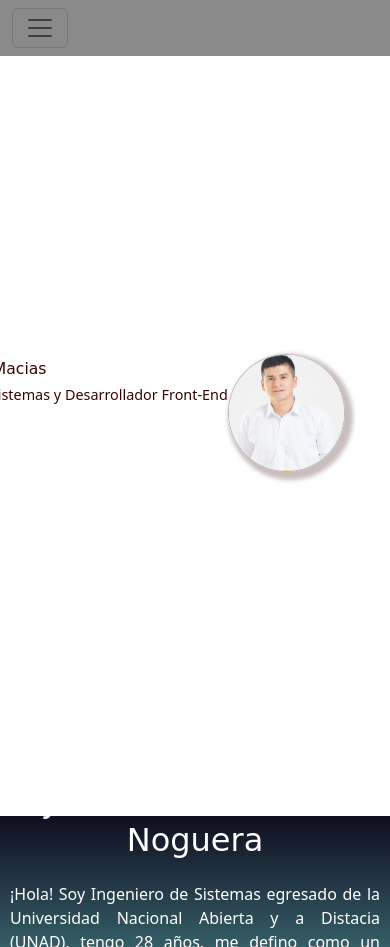
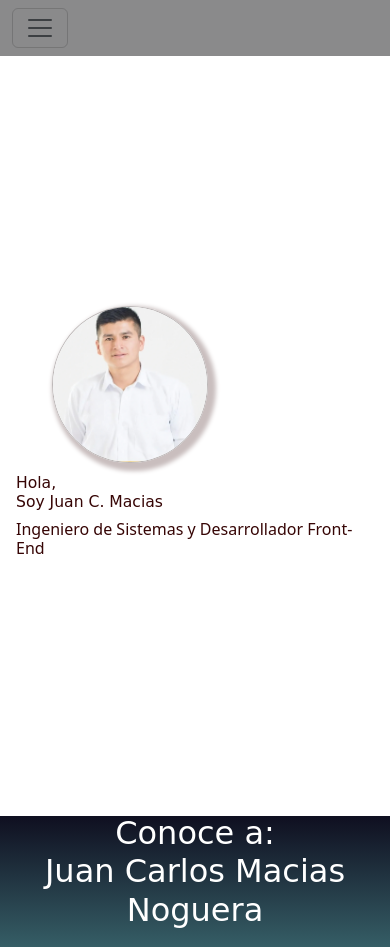
Before and after one commit to Juan17Macias/mi_portafolio, a plain HTML site: page index.html in a window 390 px wide. Shown: the top 947 px of the page. Drawn offline with nearby package versions, Linux system fonts and the light colour scheme; a web font is replaced by a local one.

Commit message:
responsive

```diff
--- a/responsive.css
+++ b/responsive.css
@@ -3,16 +3,23 @@
     .navbar-brand{
         display: none;
         }
-
+        .img-perfil {
+            width: 40vw;
+            margin-top: 0%;
+            margin-left: 10%;
+        }
         .soyj {
-            margin-top: -40%;
-            margin-left: -40%;
+            margin-top: 3%;
+            margin-left:0%;
            }
 
            .hero-principal h2 {
-            font-size: 0.9em;
-            margin-left: -40%;
+            font-size: 1rem;
+            margin-left: 0%;
           }
+        .sobremi-texto{
+            font-size: 0.8rem;
+        }
 
         .testimonio-img{
             height: 110px;
```
